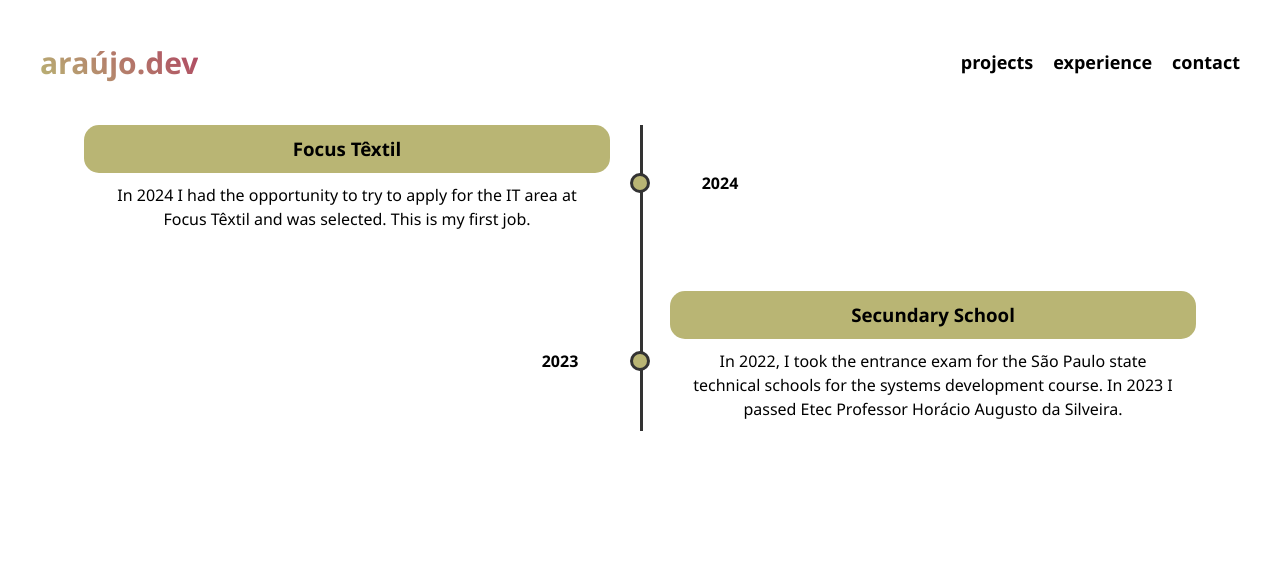
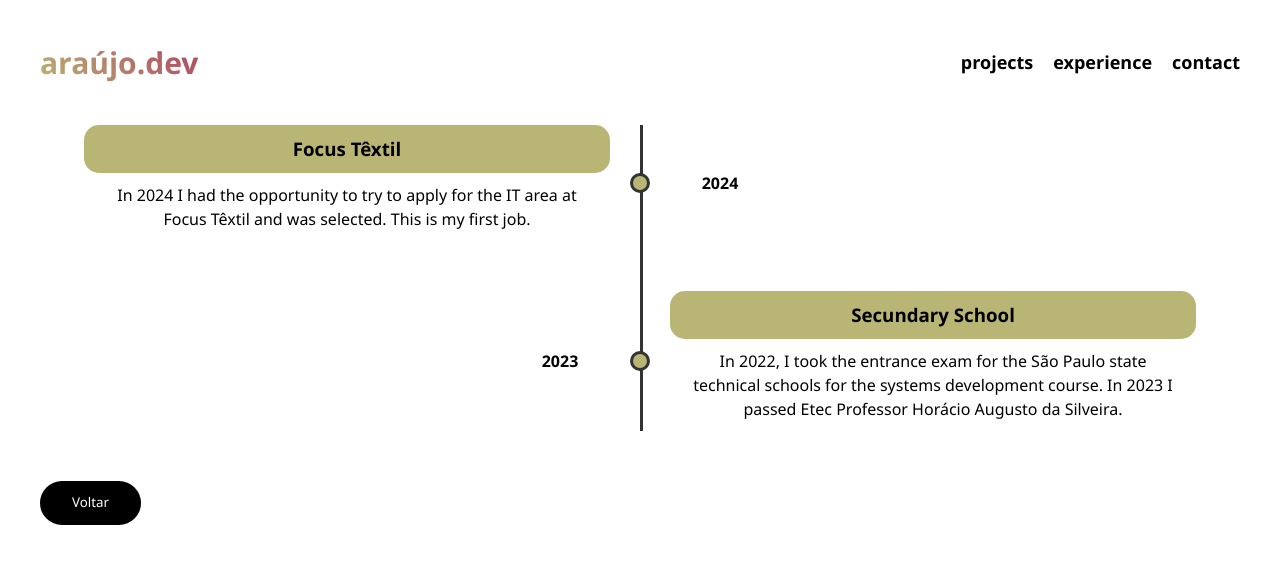
Before and after one commit to theMyntt/MyPortfolio, an Angular app: page /experience in a window 1280 px wide. Shown: the top 564 px of the page. Built offline with nearby package versions, Linux system fonts and the light colour scheme.

Commit message:
feat: back button on experience page

```diff
--- a/src/app/components/experience/experience.component.html
+++ b/src/app/components/experience/experience.component.html
@@ -28,5 +28,8 @@
         </li>
       </ul>
     </div>
+    <div style="margin-left: 40px;">
+      <app-button [hasIcon]="false" text="Voltar" (click)="goBack()"/>
+    </div>
   </div>
 </div>
--- a/src/app/components/experience/experience.component.ts
+++ b/src/app/components/experience/experience.component.ts
@@ -1,13 +1,16 @@
 import { Component } from '@angular/core';
 import { HeaderComponent } from '../header/header.component';
+import { ButtonComponent } from '../button/button.component';
 
 @Component({
   selector: 'app-experience',
   standalone: true,
-  imports: [HeaderComponent],
+  imports: [HeaderComponent, ButtonComponent],
   templateUrl: './experience.component.html',
   styleUrl: './experience.component.sass'
 })
 export class ExperienceComponent {
-
+  goBack() {
+    history.back()
+  }
 }
```
